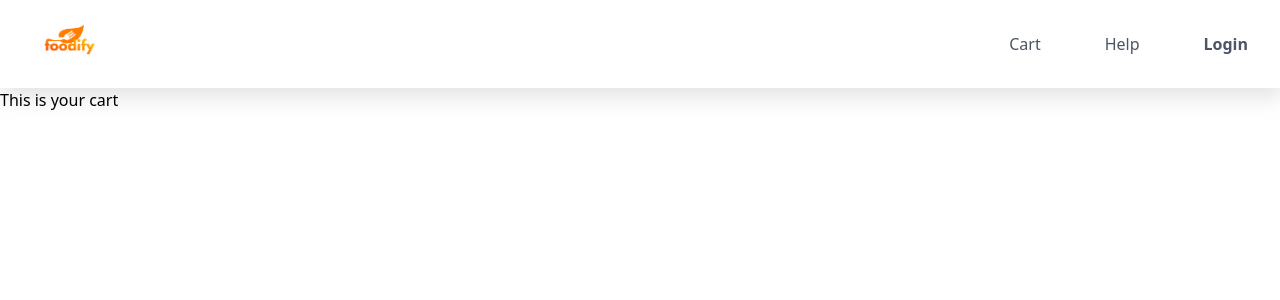
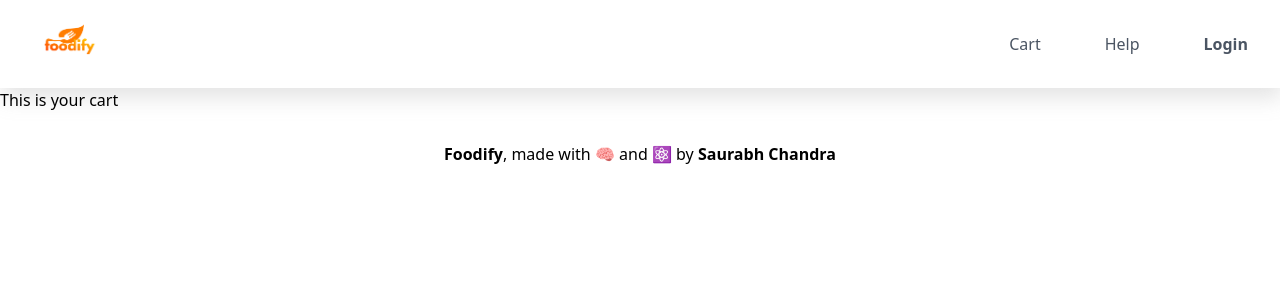
Before and after one commit to saurabhc24/Foodify, a React (Vite) app: page /cart in a window 1280 px wide. Shown: the top 300 px of the page. Built offline with nearby package versions, Linux system fonts and the light colour scheme.

Commit message:
commiting new changes and adding footer

```diff
--- a/src/App.js
+++ b/src/App.js
@@ -1,6 +1,8 @@
 import React from "react";
 import ReactDOM from "react-dom/client";
+import { useLayoutEffect } from 'react';
 import Header from "./components/Header";
+import Footer from "./components/Footer";
 import Body from "./components/Body";
 import Error from "./components/Error";
 import Cart from "./components/Cart";
@@ -11,10 +13,16 @@ import RestaurantMenu from "./components/RestaurantMenu";
 import "react-toastify/dist/ReactToastify.css";
 
 const AppLayout = () => {
+
+  useLayoutEffect(() => {
+    window.scrollTo(0, 0);
+  }, []);
+
   return (
     <div className="app">
       <Header />
       <Outlet />
+      <Footer className="absolute bottom-0"/>
     </div>
   );
 };
--- /dev/null
+++ b/src/Hooks/useLoginInfo.js
@@ -0,0 +1,7 @@
+import { createContext, useContext } from "react";
+
+const useLoginInfo = createContext({
+  loggedInUSer: "Default user",
+});
+
+export default useLoginInfo;
--- a/src/components/Body.js
+++ b/src/components/Body.js
@@ -139,12 +139,11 @@ const Body = () => {
               key={restaurants.info.id}
               to={"/restaurants/" + restaurants.info.id}
             >
-
-                <RestroCard restaurant={restaurants} />
-
+              <RestroCard restaurant={restaurants} />
             </Link>
           ))}
         </div>
+        <hr className="border-solid border-t border-gray-300 mt-[30px]"></hr>
       </div>
     </div>
   );
--- /dev/null
+++ b/src/components/Footer.js
@@ -0,0 +1,21 @@
+import React from "react";
+
+const Footer = () => {
+  return (
+    <>
+      <div className="flex w-full justify-center my-[30px]">
+        <p>
+
+        <b>Foodify</b>, made with 🧠 and ⚛ by{" "}
+          <b>
+            <a href="https://www.linkedin.com/in/saurabhchandra24/">
+              Saurabh Chandra
+            </a>
+          </b>
+        </p>
+      </div>
+    </>
+  );
+};
+
+export default Footer;
--- a/src/components/Header.js
+++ b/src/components/Header.js
@@ -1,7 +1,11 @@
+import { useState, useContext } from "react";
 import { Link } from "react-router-dom";
 import foodify from "../media/foodify.png";
+import useLoginInfo from "../Hooks/useLoginInfo";
 
 const Header = () => {
+  const [btnName, setBtnName] = useState("Login");
+
   return (
     <div className="flex w-full justify-between [box-shadow:2px_10px_20px_rgba(163,_163,_162,_0.295)]">
       <div className=" ml-10">
@@ -17,11 +21,17 @@ const Header = () => {
           <li className="m-4 p-4 float-right hover:text-black">
             <Link to="/Help">Help</Link>
           </li>
-          <li className="m-4 p-4 float-right hover:text-black">
+          <li
+            className="m-4 p-4 float-right hover:text-black"
+            onClick={() => {
+              btnName === "Login" ? setBtnName("Logout") : setBtnName("Login");
+            }}
+          >
             <b>
               <Link to="/Login">Login</Link>
             </b>
           </li>
+
         </ul>
       </div>
     </div>
```
